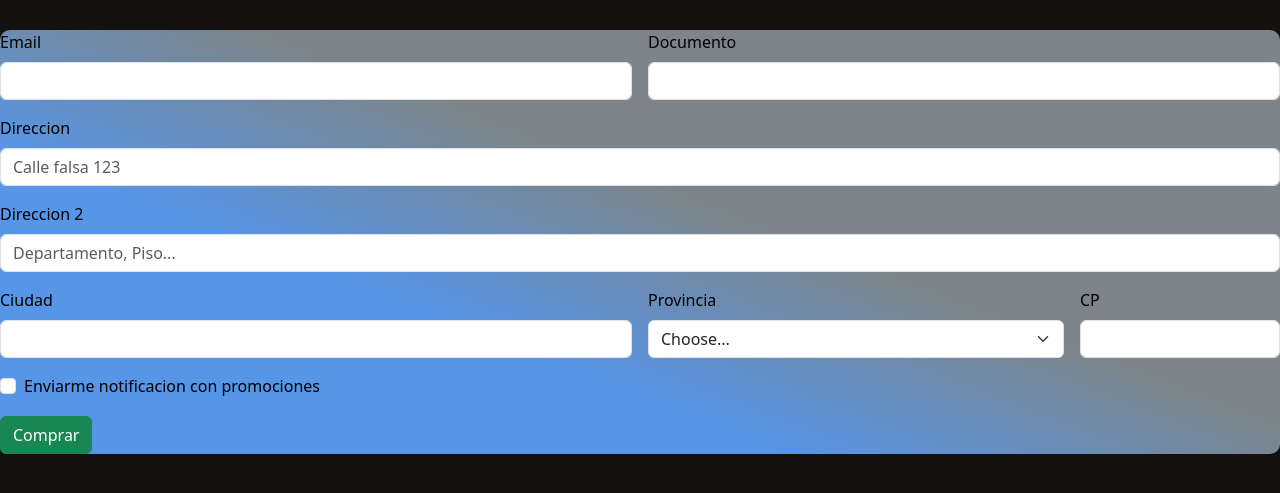
After one commit to DaanAr/TP-turismo, a Flask app: template template/compra.html in a window 1280 px wide. The commit adds this page. Shown: the top 493 px of the page. Run offline with Flask 3, Linux system fonts and the light colour scheme; the template is opened without the code that fills it, so the values that code supplies are empty; parts of the project's set-up code (start-up, migrations or seed data) failed here and were passed over.

Commit message:
Terminado
Arregle la edicion de los paquetes. agregue un formulario de compra.

Cambie el stock por dias (duracion de viaje) y hice un formulario linkeado a la  vista de compra para simular la compra

```diff
--- /dev/null
+++ b/css/compra.css
@@ -0,0 +1,18 @@
+body{
+    display: flex;
+    justify-content: center;
+    background-color: rgb(20, 16, 16);
+    padding-top: 30px;
+
+
+}
+
+.formulario{
+    background: linear-gradient(21deg, rgb(87, 149, 231) 33%, rgba(139, 149, 153, 0.873) 57%);
+    border-radius: 10px;
+}
+
+label{
+    color: black;
+    font-style: initial;
+}
--- a/css/paquetes.css
+++ b/css/paquetes.css
@@ -49,7 +49,7 @@ ul {
 header {
     width: 100%;
     height: 100vh;
-    background-image: url(../Images/portada-dondeir.jpg);
+    background-image: url(../Images/cataratas.jpg);
     filter: brightness(0.6);
     background-position: bottom;
     background-size: cover;
--- a/js/producto_editar.js
+++ b/js/producto_editar.js
@@ -1,7 +1,7 @@
 console.log(location.search)     // lee los argumentos pasados a este formulario
 var id=location.search.substr(4)  // producto_update.html?id=1
 console.log(id)
-const { createApp } = Vue
+const {createApp} = Vue
   createApp({
     data() {
       return {
@@ -10,7 +10,7 @@ const { createApp } = Vue
         imagen:"",
         stock:0,
         precio:0,
-        url:'https://matias2189.pythonanywhere.com/productos',
+        url:'https://matias2189.pythonanywhere.com/productos/'+ id,
        }
     },
     methods: {
--- /dev/null
+++ b/template/compra.html
@@ -0,0 +1,59 @@
+<!DOCTYPE html>
+<html lang="en">
+<head>
+    <meta charset="UTF-8">
+    <meta name="viewport" content="width=device-width, initial-scale=1.0">
+    <link href="https://cdn.jsdelivr.net/npm/bootstrap@5.3.0/dist/css/bootstrap.min.css" rel="stylesheet" integrity="sha384-9ndCyUaIbzAi2FUVXJi0CjmCapSmO7SnpJef0486qhLnuZ2cdeRhO02iuK6FUUVM" crossorigin="anonymous">
+    <script src="https://cdn.jsdelivr.net/npm/bootstrap@5.3.0/dist/js/bootstrap.bundle.min.js" integrity="sha384-geWF76RCwLtnZ8qwWowPQNguL3RmwHVBC9FhGdlKrxdiJJigb/j/68SIy3Te4Bkz" crossorigin="anonymous"></script>
+    <link rel="stylesheet" href="../css/compra.css">
+    <title>Confirmacion de Compra</title>
+</head>
+<body>
+    <div class="formulario">
+        <form class="row g-3">
+            <div class="col-md-6">
+              <label for="inputEmail4" class="form-label">Email</label>
+              <input type="email" class="form-control" id="inputEmail4">
+            </div>
+            <div class="col-md-6">
+              <label for="inputDni4" class="form-label">Documento</label>
+              <input type="dni" class="form-control" id="inputdni">
+            </div>
+            <div class="col-12">
+              <label for="inputAddress" class="form-label">Direccion</label>
+              <input type="text" class="form-control" id="inputAddress" placeholder="Calle falsa 123">
+            </div>
+            <div class="col-12">
+              <label for="inputAddress2" class="form-label">Direccion 2</label>
+              <input type="text" class="form-control" id="inputAddress2" placeholder="Departamento, Piso...">
+            </div>
+            <div class="col-md-6">
+              <label for="inputCity" class="form-label">Ciudad</label>
+              <input type="text" class="form-control" id="inputCity">
+            </div>
+            <div class="col-md-4">
+              <label for="inputState" class="form-label">Provincia</label>
+              <select id="inputState" class="form-select">
+                <option selected>Choose...</option>
+                <option>General Pico</option>
+              </select>
+            </div>
+            <div class="col-md-2">
+              <label for="inputZip" class="form-label">CP</label>
+              <input type="text" class="form-control" id="inputZip">
+            </div>
+            <div class="col-12">
+              <div class="form-check">
+                <input class="form-check-input" type="checkbox" id="gridCheck">
+                <label class="form-check-label" for="gridCheck">
+                  Enviarme notificacion con promociones
+                </label>
+              </div>
+            </div>
+            <div class="col-12">
+              <a href="index.html"><button type="button" class="btn btn-success">Comprar</button></a>
+            </div>
+          </form>
+    </div>
+</body>
+</html>
--- a/template/paquetes.html
+++ b/template/paquetes.html
@@ -60,8 +60,8 @@
                             <img  :src="producto.imagen" :alt="producto.nombre">
                             <h2>{{producto.nombre}}</h2>
                             <h3>Precio: {{producto.precio}}$</h3>
-                            <h4>Strock: {{producto.stock}}</h4>
-                            <a class="btn btn-success" href="">Comprar</a>
+                            <h4>Días: {{producto.stock}}</h4>
+                            <a class="btn btn-success" href="compra.html">Comprar</a>
                         </div>
                     </div>
                 </section>
--- a/template/paquetes_admin.html
+++ b/template/paquetes_admin.html
@@ -59,7 +59,7 @@
                             <img  :src="producto.imagen" :alt="producto.nombre">
                             <h2>{{producto.nombre}}</h2>
                             <h3>Precio: {{producto.precio}}$</h3>
-                            <h4>Strock: {{producto.stock}}</h4>
+                            <h4>Días: {{producto.stock}}</h4>
                             <a class="btn btn-primary"  :href="'producto_update.html?id='+ producto.id" >Editar</a>
                             <a type="button" class="btn btn-danger" v-on:click="eliminar(producto.id)" >Eliminar</a>
                         </div>
--- a/template/producto_nuevo.html
+++ b/template/producto_nuevo.html
@@ -30,7 +30,7 @@
           <input type="number" name="precio" id="precio" v-model="precio">
         </div>
         <div class="mb-3">
-          <label for="stock">Stock</label>
+          <label for="stock">Días</label>
           <input type="number" name="stock" id="stock" v-model="stock">
         </div>
         <div class="mb-3">
--- a/template/producto_update.html
+++ b/template/producto_update.html
@@ -28,7 +28,7 @@
         <input type="number" name="precio" id="precio" v-model="precio">
       </div>
       <div class="mb-3">
-        <label for="stock">Stock</label>
+        <label for="stock">Días</label>
         <input type="number" name="stock" id="stock" v-model="stock">
       </div>
       <div class="mb-3">
```
Also changed, not shown: Images/cataratas.jpg (added).
